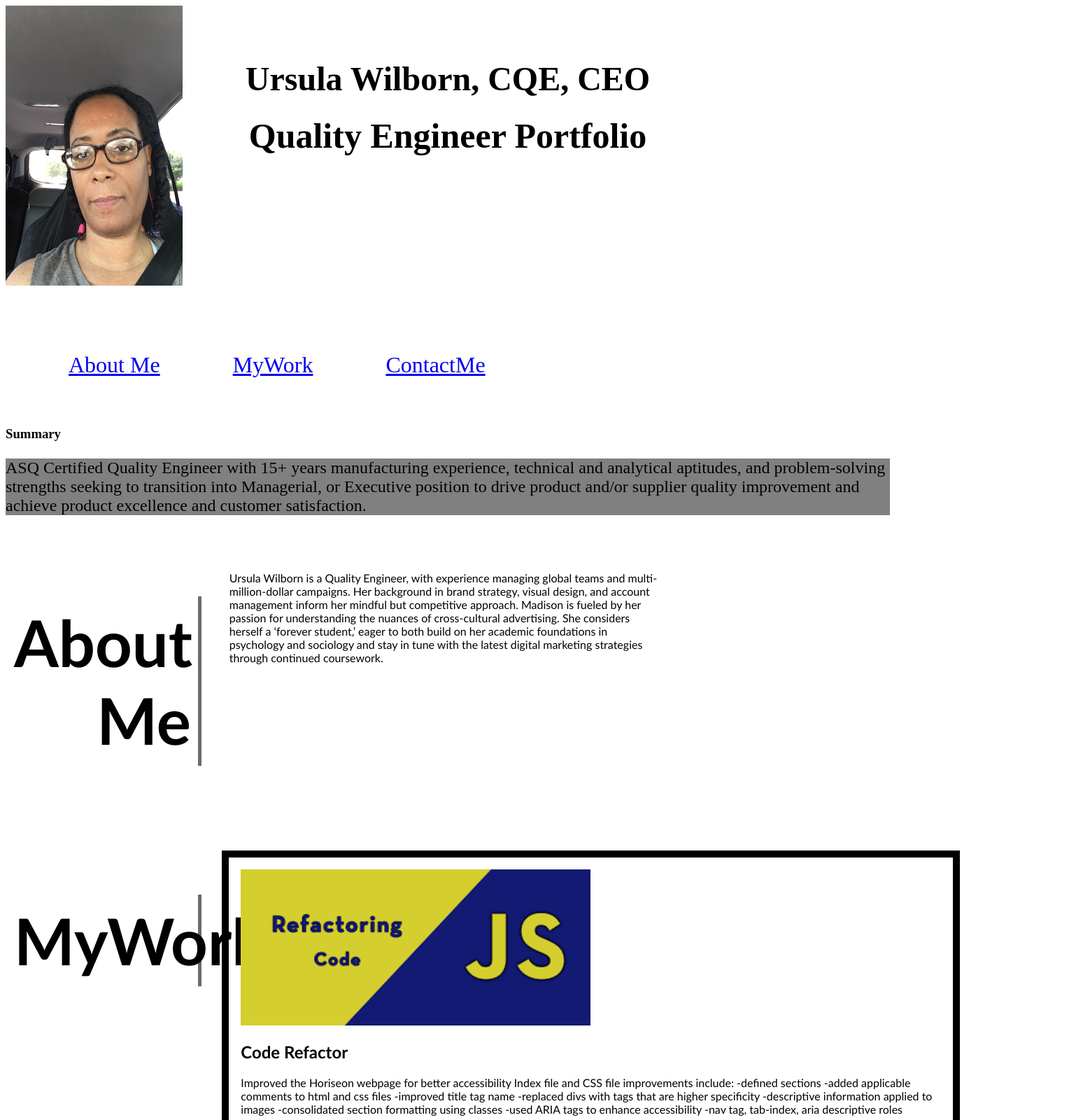
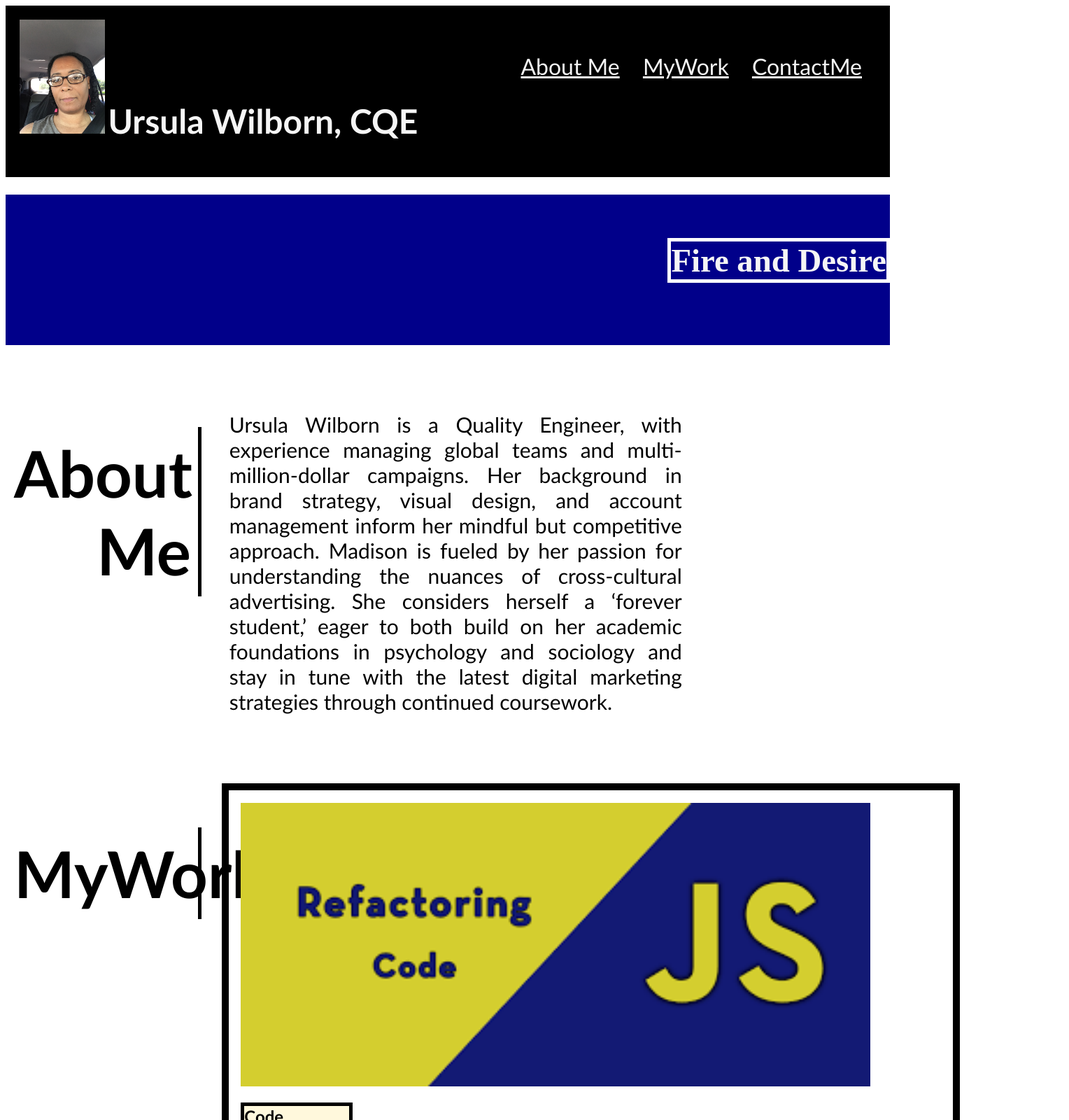
Before and after one commit to uwilborn/GT-Repo-HW2.1, a plain HTML site: page index.html in a window 1280 px wide. Shown: the top 1600 px of the page at 70% size, 1528 px wide, since content can reach past the window. Drawn offline with Linux system fonts and the light colour scheme.

Commit message:
Made some changes

```diff
--- a/assets/style.css
+++ b/assets/style.css
@@ -1,41 +1,91 @@
-Container holding the image and the text */
-.nameHeader {
-  border-bottom: 10px solid black;
+.header {
+  /* border-bottom: 10px solid black;  */
+  padding: 20px;
+  font-family: 'Trebuchet MS';
+  background-color:black;
+  color:whitesmoke;
+  }
+
+  /* Top left name header text */
+/* .bottom-center { */
+  /* position: absolute;
+  top: 20%;
+  left: 50%; */
+  /* font-size: 50px; */
+  /* transform: translate(-50%, -50%); */
+  /* display: inline-block; */
+  /* }  */
+
+  .header h1 {
+  /* position: absolute;
+  top: 10%;
+  left: 50%; */
+  font-size: 48px;
+    /* transform: translate(-50%, -50%); */
+    display: inline-block;
+  }
+
+  .header nav {
+     font-size: 32px;
+      padding-top: 15px;
+    margin-right: 20px;
+    float: right;
+    font-family: 'Gill Sans';
 
   }
 
-  /* Top left name header text */
-.bottom-center {
-  position: absolute;
-  top: 20%;
-  left: 50%;
-  font-size: 50px;
-  transform: translate(-50%, -50%);
+  /*Navigation list specification*/
+.header nav ul {
+  list-style-type: none;
+
 }
 
-  .center {
-  position: absolute;
-  top: 10%;
-  left: 50%;
-  font-size: 48px;
-    transform: translate(-50%, -50%);
+.header nav ul li a {color: whitesmoke;
 }
 
-  .navFormat {
-      font: rgb(250, 246, 246);
-      font-size: 32px;
+/*Navigation list items display formatting*/
+.header nav ul li {
+  display: inline-block;
+  margin-left: 25px;
+
+}
+
+.subHeader {
+  display: inline-block;
+  font-size: 30px;
+  margin-top: 150px;
+}
+
+.contactFont {
+  color: black;
+  font-family: 'Franklin Gothic Medium', 'Arial Narrow', Arial, sans-serif;
+  margin-right: 50px;
 }
 
 #IntroImage {
-    height: 400px;
-    width: 20%;
+  width: 10%;
+  height: 10%;
+}
+#CoolSub {
+    height: 200px;
+    width: 100%;
     margin-bottom: 25px;
-    /* background-image: url("./Intro_Image.jpg");
+    margin-top: 25px;
+    background-image: url("./background\ image.jpg");
     background-size: cover;
-    background-position: center; */
+    background-position: center;
+    font-size: 40px;
+    padding-top: 15px;
+
   }
 
-    .subHeader {
+ #subTitle {
+    color: whitesmoke;
+    float: right;
+    border: 5px solid white;
+  }
+
+    /* .subHeader {
     font-size: 32px;
     border-width: 100px;
     padding: 30px;
@@ -46,7 +96,8 @@ Container holding the image and the text */
     border-radius: 25%;
     display: inline-block;
     text-align: center;
-      }
+    color: black;
+      } */
 
 /* p {
   border:  1px solid black;
@@ -70,8 +121,20 @@ Container holding the image and the text */
   font-size: 92px;
   font-family: 'Gill Sans';
   text-align: right;
-  border-right: 5px solid  #696c6e;
+  border-right: 5px solid  black;
 
+}
+
+.Right-Aside-AboutMe {
+  font-size: 30px;
+  margin-right: 20px;
+  padding: 20px;
+  clear: both;
+  width: 100%;
+  height: 100%;
+  font-family: 'Gill Sans';
+  text-align: justify;
+  display: inline-block;
 }
 
 .Right-Aside {
@@ -81,8 +144,10 @@ Container holding the image and the text */
   width: 70%;
   height: 100%;
   font-family: 'Gill Sans';
+  text-align: justify;
   display: inline-block;
 }
+
 .Aside-Format {
    display: flex;
    flex-direction: row;
@@ -98,9 +163,9 @@ Container holding the image and the text */
 }
 
 .projectCard {
-  border: 1px solid black;
-  height: 450px;
-  width: 500px;
+  border: 5px solid black;
+  height: 300px;
+  width: 600px;
   padding: 2%;
   margin: 1%;
 }
@@ -111,8 +176,36 @@ Container holding the image and the text */
   width: 1000px;
   padding: 2%;
   margin: 1%;
+  /* background-image: url("./Code\ Refactor.png");
+    background-size: cover;
+    background-position: center; */
 
 }
+#refactor {
+  width: 90%;
+  height: 90%;
+}
+
+#password, #planner {
+  width: 95%;
+  height: 85%;
+}
+#pc1 {
+  color: black;
+  background-color: cornsilk;
+  /* margin-top: 40%; */
+  border: 5px solid black;
+width: 15%;
+}
+
+#pc2, #pc3 {
+  color: black;
+  background-color: cornsilk;
+  /* margin-top: 40%; */
+  border: 5px solid black;
+width: 50%;
+}
+
 .footer {
   padding: 30px;
   clear: both;
--- a/index.html
+++ b/index.html
@@ -10,50 +10,52 @@
 </head>
 
 <body>
-  <!-- Name Header -->
-  <header class="nameHeader">
+  <!-- Site Header -->
+  <header tabindex="0" aria-roledescription="navigation" class="header">
     <img id="IntroImage" src="assets/IMG_2053.JPG" />
 
-    <div>
-      <h1 class="center"> Ursula Wilborn, CQE, CEO
-      </h1>
-      <h1 class="bottom-center">Quality Engineer Portfolio</h1>
-    </div>
+      <h1> Ursula Wilborn, CQE</h1>
+      <!-- <h1 class="bottom-center">Quality Engineer Portfolio</h1> -->
+
     <!-- <div class="bottom-center">Quality Engineer Portfolio</div> -->
 
-  </header>
+    <!-- Navigation Menu -->
 
-  <!-- Navigation Menu -->
-  </div>
   <nav>
     <ul>
-      <li class="subHeader">
-        <a href="#AboutMe" target="_blank" class="navFormat">About Me</a>
+      <li>
+        <a href="#AboutMe">About Me</a>
       </li>
 
-      <li class="subHeader">
-        <a href="#MyWork" target="_blank" class="navFormat">MyWork</a>
+      <li>
+        <a href="#MyWork">MyWork</a>
       </li>
 
-      <li class="subHeader">
-        <a href="#ContactMe" target="_blank" class="navFormat">ContactMe</a>
+      <li>
+        <a href="#ContactMe">ContactMe</a>
       </li>
     </ul>
   </nav>
+</header>
 
-  <section>
+<section id="CoolSub">
+  <div>
+     <h3 id="subTitle">Fire and Desire</h3>
+   </div>
+</section>
+  <!-- <section>
     <h3>Summary</h3>
     <p class="mainFormat"> ASQ Certified Quality Engineer with 15+ years manufacturing experience,
       technical and analytical aptitudes, and problem-solving strengths seeking
       to transition into Managerial, or Executive position to drive product and/or
       supplier quality improvement and achieve product excellence and customer satisfaction. </p>
-  </section>
+  </section> -->
 
   <section id="AboutMe">
     <div class="Aside-Format">
       <!-- <img class="Left-Aside" src="./assets/about-me.jpg" alt="About me sign" /> -->
        <h3 class="Left-Aside">About Me</h3>
-       <div class="Right-Aside">
+       <div class="Right-Aside-AboutMe">
         <p class="Right-Aside">
           Ursula Wilborn is a Quality Engineer, with experience managing global teams and multi-million-dollar
           campaigns. Her background in brand strategy, visual design, and account management inform her mindful but
@@ -76,11 +78,11 @@
 
 
           <div class="projectCard1">
-            <a href="https://uwilborn.github.io/Horiseon-Improved-Accessibility/">
-              <img id="refactor" src="assets/Code Refactor.png" alt="Refactoring Code JS" />
+            <a href="https://uwilborn.github.io/Horiseon-Improved-Accessibility/" target="_blank">
+              <img id="refactor" src="assets/Code Refactor.png" alt="Refactoring Code JS"/>
             </a>
-            <h2> Code Refactor</h2>
-            <p> Improved the Horiseon webpage for better accessibility
+            <h2 id="pc1"> Code Refactor</h2>
+            <!-- <p> Improved the Horiseon webpage for better accessibility
 
               Index file and CSS file improvements include: -defined sections -added applicable comments to html and css
               files -improved title tag name -replaced divs with tags that are higher specificity -descriptive information
@@ -89,36 +91,36 @@
             <br />
             <a href="https://github.com/uwilborn/Horiseon-Improved-Accessibility.git">
               Github Link
-            </a>
+            </a> -->
           </div>
 
           <div class="projectContainer">
           <div class="projectContainer">
             <div class="projectCard">
-              <a href="https://uwilborn.github.io/Password-Generator/">
-                <img src="assets/PasswordGeneratorImage.jpg" />
+              <a href="https://uwilborn.github.io/Password-Generator/" target="_blank">
+                <img id="password" src="assets/PasswordGeneratorImage.jpg" alt="Lock Picture" />
               </a>
-              <h2> Password Generator</h2>
-              <p> Modify starter code to create an application that enables employees to generate random passwords based on criteria that they’ve selected. </p>
+              <h2 id="pc2"> Password Generator</h2>
+              <!-- <p> Modify starter code to create an application that enables employees to generate random passwords based on criteria that they’ve selected. </p>
               <br />
               <a href="https://github.com/uwilborn/Password-Generator.git">
                 Github Link
-              </a>
+              </a> -->
             </div>
 
           <div class="projectCard">
-            <a href="https://uwilborn.github.io/Workday-Schedule-App/">
-              <img src="assets/Planner.jpg" />
+            <a href="https://uwilborn.github.io/Workday-Schedule-App/" target="_blank">
+              <img id="planner" src="assets/Planner.jpg"  alt="Lady on a Clock"/>
             </a>
-            <h2> Day Planner</h2>
-            <p> This Workday Scheduler will display the current day and date. It will allow you to input a task and save
+            <h2 id="pc3"> Day Planner</h2>
+            <!-- <p> This Workday Scheduler will display the current day and date. It will allow you to input a task and save
               that task by clicking the corresponding save button. The scheduler will also color-code your task relative to
               the current time. The grey color means the task is in the past, the red means the the task is in the present
               and the green means the task is in the future.</p>
             <br />
             <a href="https://github.com/uwilborn/Workday-Schedule-App.git">
               Github Link
-            </a>
+            </a> -->
           </div>
           </div>
 
@@ -135,18 +137,18 @@
        <div class="Right-Aside">
          <ul>
             <li class="subHeader">
-              <a href="#" target="_blank" >1-800-555-8888</a>
+              <a class="contactFont" href="#" target="_blank" >1-800-555-8888</a>
             </li>
 
             <li class="subHeader">
-              <a href="#" target="_blank">ursula@website.com</a>
+              <a class="contactFont" href="#" target="_blank">ursula@website.com</a>
             </li>
 
             <li class="subHeader">
-              <a href="#" target="_blank" >Twitter</a>
+              <a class="contactFont" href="#" target="_blank" >Twitter</a>
             </li>
             <li class="subHeader">
-              <a href="#" target="_blank" >Spotify</a>
+              <a class="contactFont" href="#" target="_blank" >Spotify</a>
             </li>
           </ul>
        </div>
```
Also changed, not shown: assets/background image.jpg (added). Lines whose indentation alone changed are shown as unchanged.
